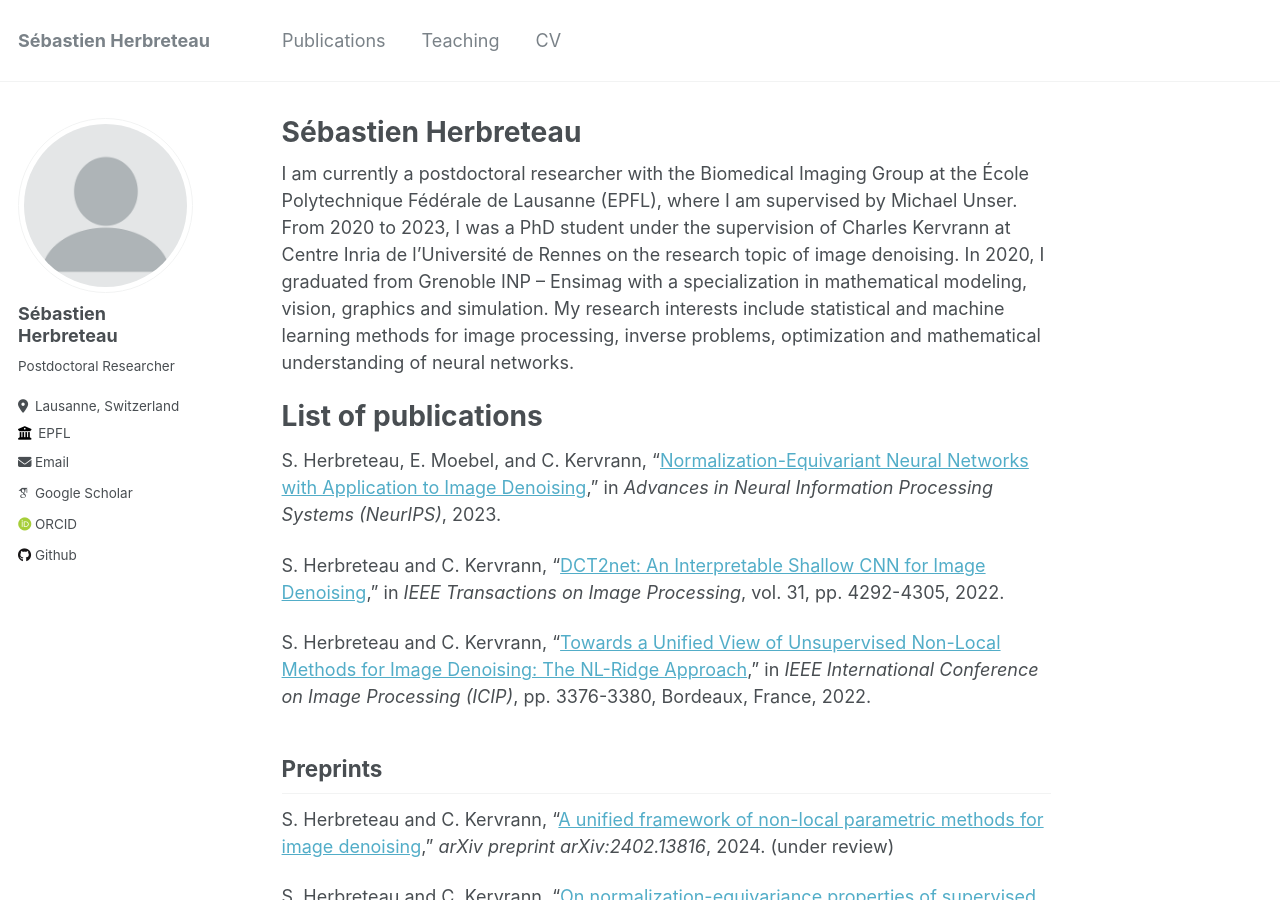
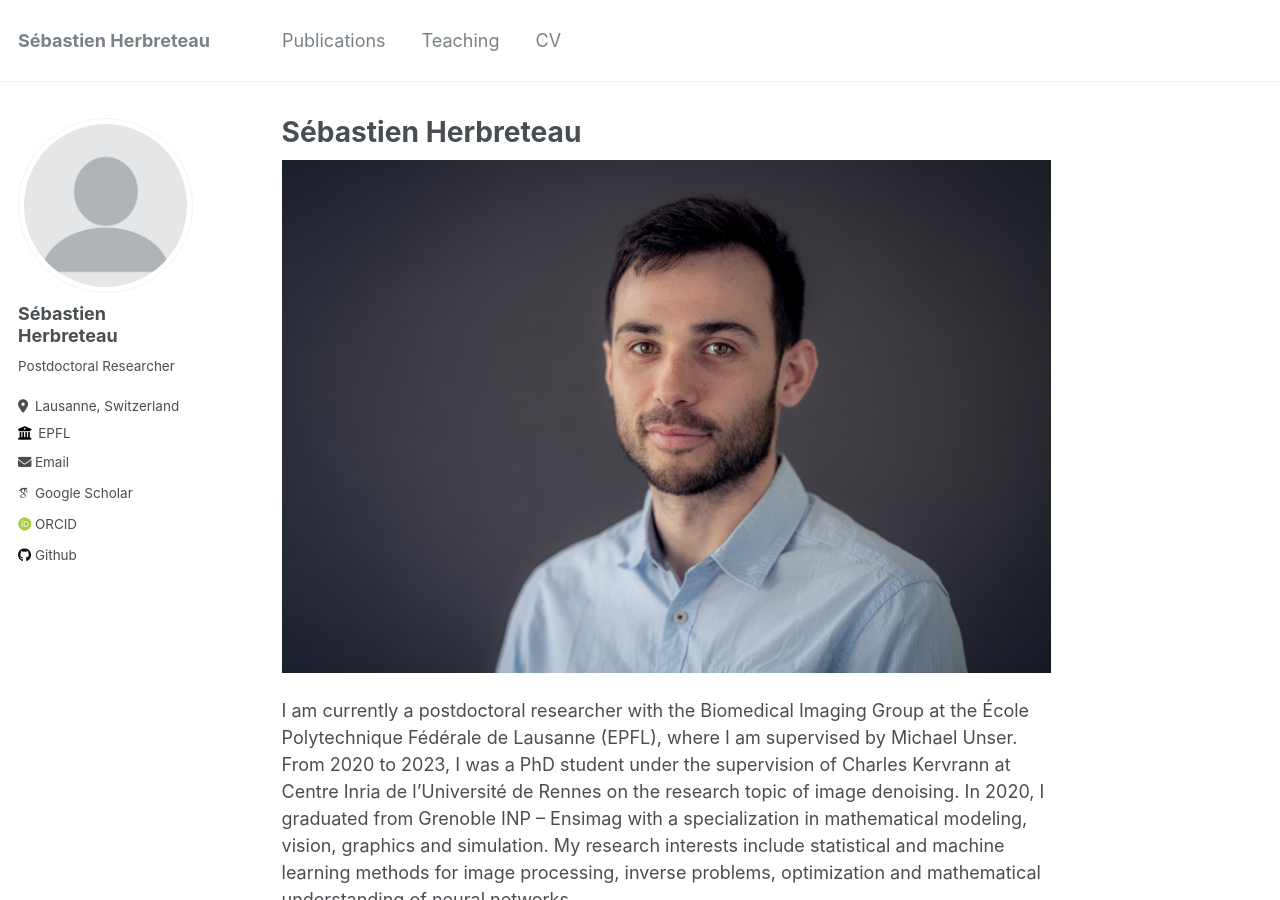
Before and after one commit to sherbret/sherbret.github.io, a Jekyll site: the page built from _pages/about.md, in a window 1280 px wide and 900 px high. Built offline with Jekyll 4.4.1, drawn with Linux system fonts in a browser that asks for light colours; some web fonts are replaced.

Commit message:
Update about.md

```diff
--- a/_pages/about.md
+++ b/_pages/about.md
@@ -8,8 +8,7 @@ redirect_from:
 ---
 
 
-
-
+![](images/Inria-0412-327.jpg)
 
 I am currently a postdoctoral researcher with the Biomedical Imaging Group at the École Polytechnique Fédérale de Lausanne (EPFL), where I am supervised by Michael Unser. From 2020 to 2023, I was a PhD student under the supervision of Charles Kervrann at Centre Inria de l’Université de Rennes on the research topic of image denoising. In 2020, I graduated from Grenoble INP – Ensimag with a specialization in mathematical modeling, vision, graphics and simulation. My research interests include statistical and machine learning methods for image processing, inverse problems, optimization and mathematical understanding of neural networks.
 
```
